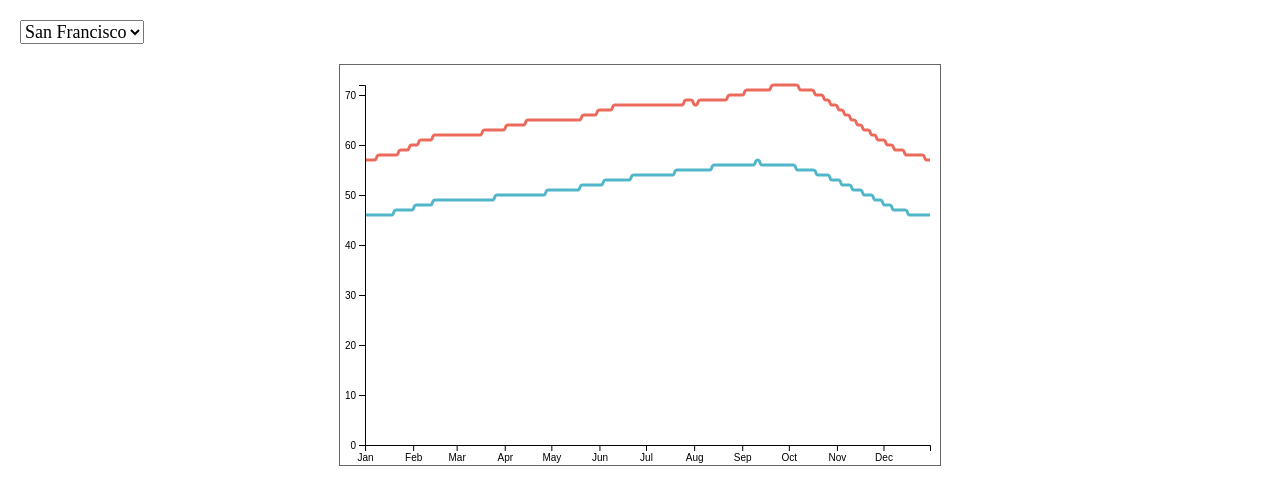
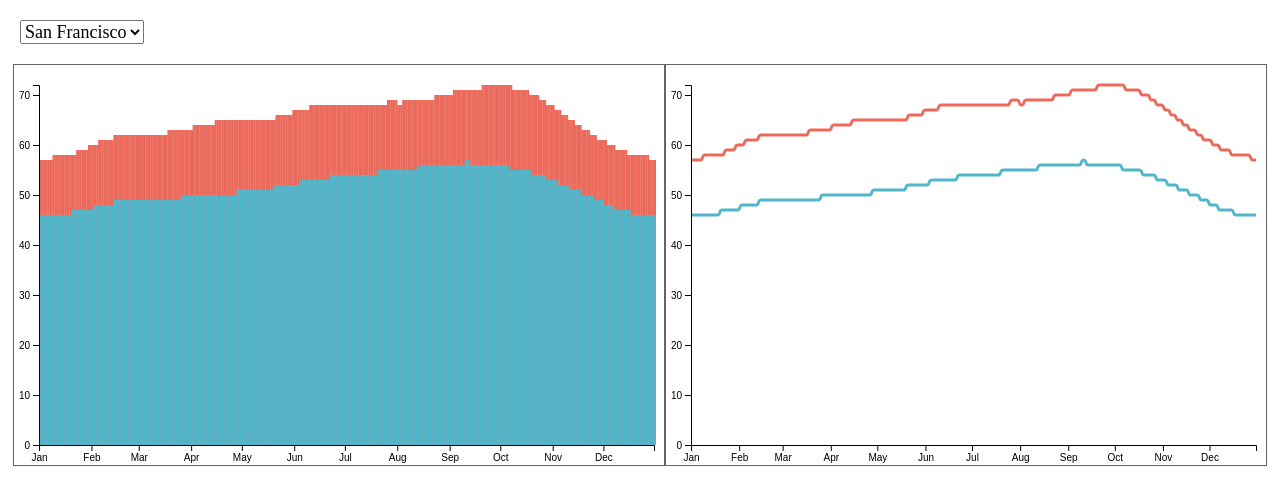
Before and after one commit to sxywu/react-d3-example, a React (Create React App) app: page / in a window 1280 px wide. Shown: the top 504 px of the page. Built offline with nearby package versions, Linux system fonts and the light colour scheme; the HTML template or start-up script is replaced by a standard one.

Commit message:
Add BarChart

```diff
--- a/src/App.js
+++ b/src/App.js
@@ -2,6 +2,7 @@ import React, { Component } from 'react';
 import {timeParse} from 'd3';
 import './App.css';
 import LineChart from './visualizations/LineChart';
+import BarChart from './visualizations/BarChart';
 
 class App extends Component {
   state = {
@@ -38,6 +39,7 @@ class App extends Component {
             })
           }
         </select>
+        <BarChart data={data} />
         <LineChart data={data} />
       </div>
     );
--- /dev/null
+++ b/src/visualizations/BarChart.js
@@ -0,0 +1,76 @@
+import React, { Component } from 'react';
+import * as d3 from 'd3';
+import chroma from 'chroma-js';
+
+const width = 650;
+const height = 400;
+const margin = {top: 20, right: 10, bottom: 20, left: 25};
+const red = '#eb6a5b';
+const blue = '#52b6ca';
+
+class LineChart extends Component {
+  state = {
+    highs: [], // array of rects for high temps
+    lows: [], // array of rects for low temps
+    // d3 helpers
+    xScale: d3.scaleTime().range([margin.left, width - margin.right]),
+    yScale: d3.scaleLinear().range([height - margin.bottom, margin.top]),
+  };
+
+  xAxis = d3.axisBottom().scale(this.state.xScale)
+    .tickFormat(d3.timeFormat('%b'));
+  yAxis = d3.axisLeft().scale(this.state.yScale);
+
+  static getDerivedStateFromProps(nextProps, prevState) {
+    if (!nextProps.data) return null; // data hasn't been loaded yet so do nothing
+    const {data} = nextProps;
+    const {xScale, yScale, colorScale} = prevState;
+
+    // data has changed, so recalculate scale domains
+    const timeDomain = d3.extent(data, d => d.date);
+    const tempMax = d3.max(data, d => d.high);
+    xScale.domain(timeDomain);
+    yScale.domain([0, tempMax]);
+
+    // calculate x and y for each rectangle
+    const highs = data.map(d => {
+      const y = yScale(d.high);
+      return {
+        x: xScale(d.date),
+        y, height: height - margin.bottom - y,
+      }
+    });
+    const lows = data.map(d => {
+      const y = yScale(d.low);
+      return {
+        x: xScale(d.date),
+        y, height: height - margin.bottom - y,
+      }
+    });
+
+    return {lows, highs};
+  }
+
+  componentDidUpdate() {
+    d3.select(this.refs.xAxis).call(this.xAxis);
+    d3.select(this.refs.yAxis).call(this.yAxis);
+  }
+
+  render() {
+
+    return (
+      <svg width={width} height={height}>
+        {this.state.highs.map(d =>
+          (<rect x={d.x} y={d.y} width='2' height={d.height} fill={red} />))}
+        {this.state.lows.map(d =>
+          (<rect x={d.x} y={d.y} width='2' height={d.height} fill={blue} />))}
+        <g>
+          <g ref='xAxis' transform={`translate(0, ${height - margin.bottom})`} />
+          <g ref='yAxis' transform={`translate(${margin.left}, 0)`} />
+        </g>
+      </svg>
+    );
+  }
+}
+
+export default LineChart;
```
